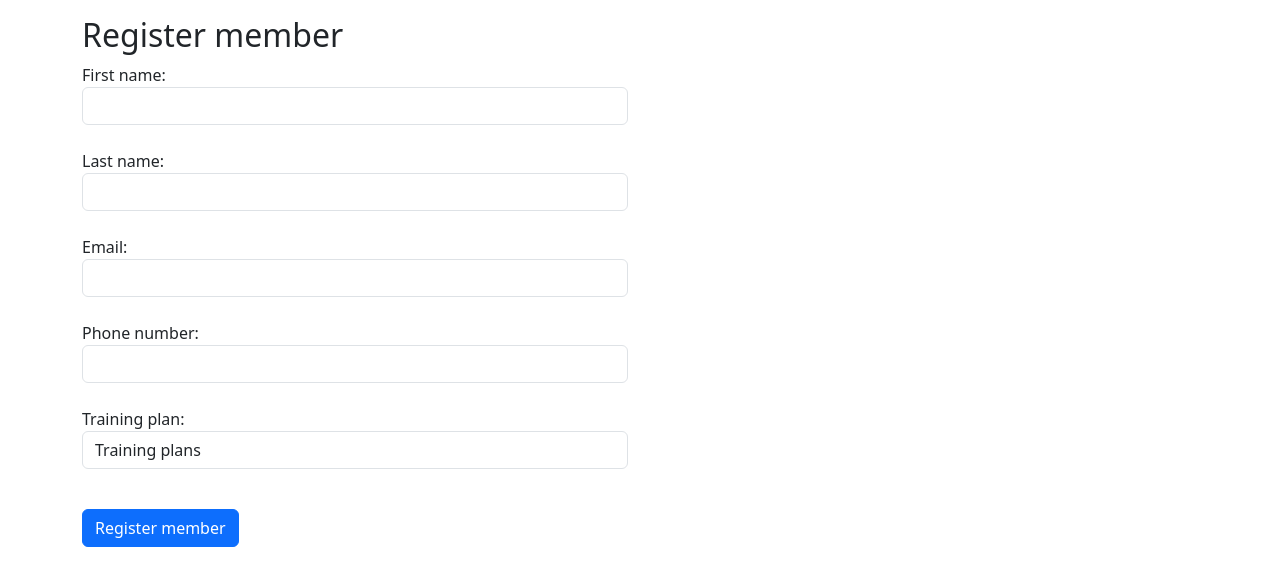
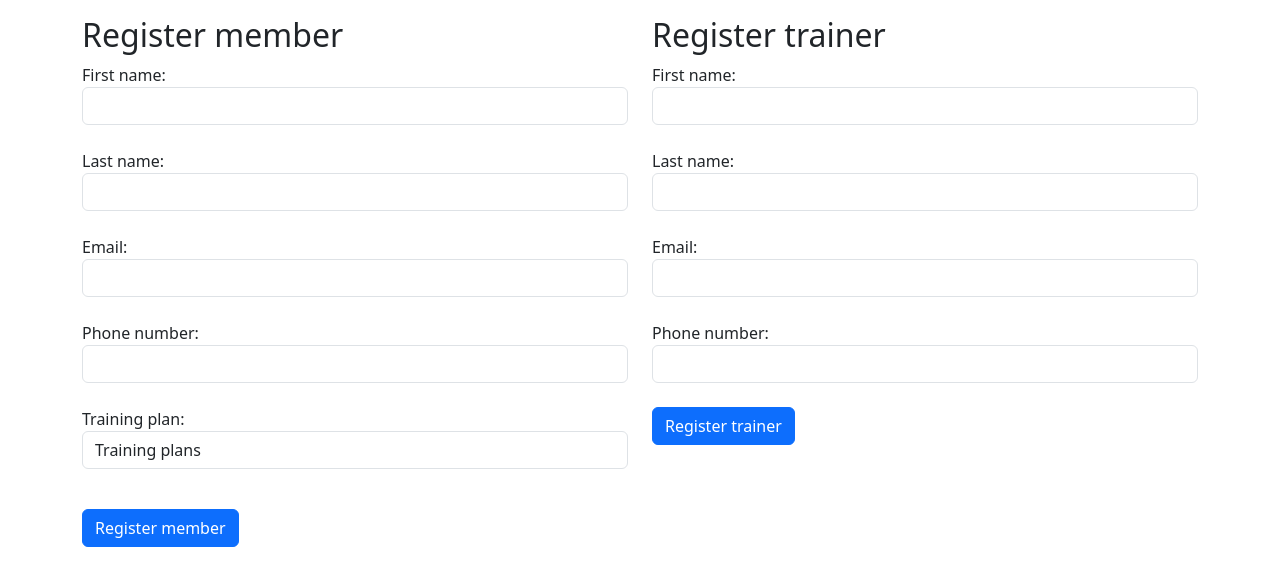
Before and after one commit to Cmiljaa/Gym-management-system, a PHP site: page /admin_dashboard.php in a window 1280 px wide. Shown: the part 87-673 px from the top of the page. Run offline with PHP 8.4, Linux system fonts and the light colour scheme; the visitor is signed in with stand-in values (Sample User, id 1); data that the repository does not hold is empty; some libraries are stand-ins or nearby versions.

Commit message:
Added trainer registration

```diff
--- a/admin_dashboard.php
+++ b/admin_dashboard.php
@@ -16,6 +16,8 @@ $sql = "SELECT * FROM training_plans";
 $run = $conn -> query($sql);
 
 $training_plans = $run -> fetch_all(MYSQLI_ASSOC);
+
+
 
 ?>
 
@@ -125,7 +127,19 @@ $training_plans = $run -> fetch_all(MYSQLI_ASSOC);
                 <input class="btn btn-primary mt-3" type="submit" value="Register member">
             </form>
         </div>
+
+        <div class="col-md-6">
+            <h2>Register trainer</h2>
+            <form action="register_trainer.php" method="POST">
+                First name: <input class="form-control" type="text" name="first_name"><br>
+                Last name: <input class="form-control" type="text" name="last_name"><br>
+                Email: <input class="form-control" type="email" name="email"><br>
+                Phone number: <input class="form-control" type="text" name="phone_number"><br>
+                <input class="btn btn-primary" type="submit" value="Register trainer">
+            </form>
+        </div>
     </div>
+
 </div>
 
 <?php $conn -> close(); ?>
--- a/index.php
+++ b/index.php
@@ -16,8 +16,6 @@ if($_SERVER["REQUEST_METHOD"] == "POST")
     $run -> execute();
 
     $results = $run -> get_result();
-
-    $conn -> close();
 
     if($results -> num_rows > 0){
 
```
Also changed, not shown: register_trainer.php (added, +26 -0 lines), delete_member.php (line endings or trailing spaces).
